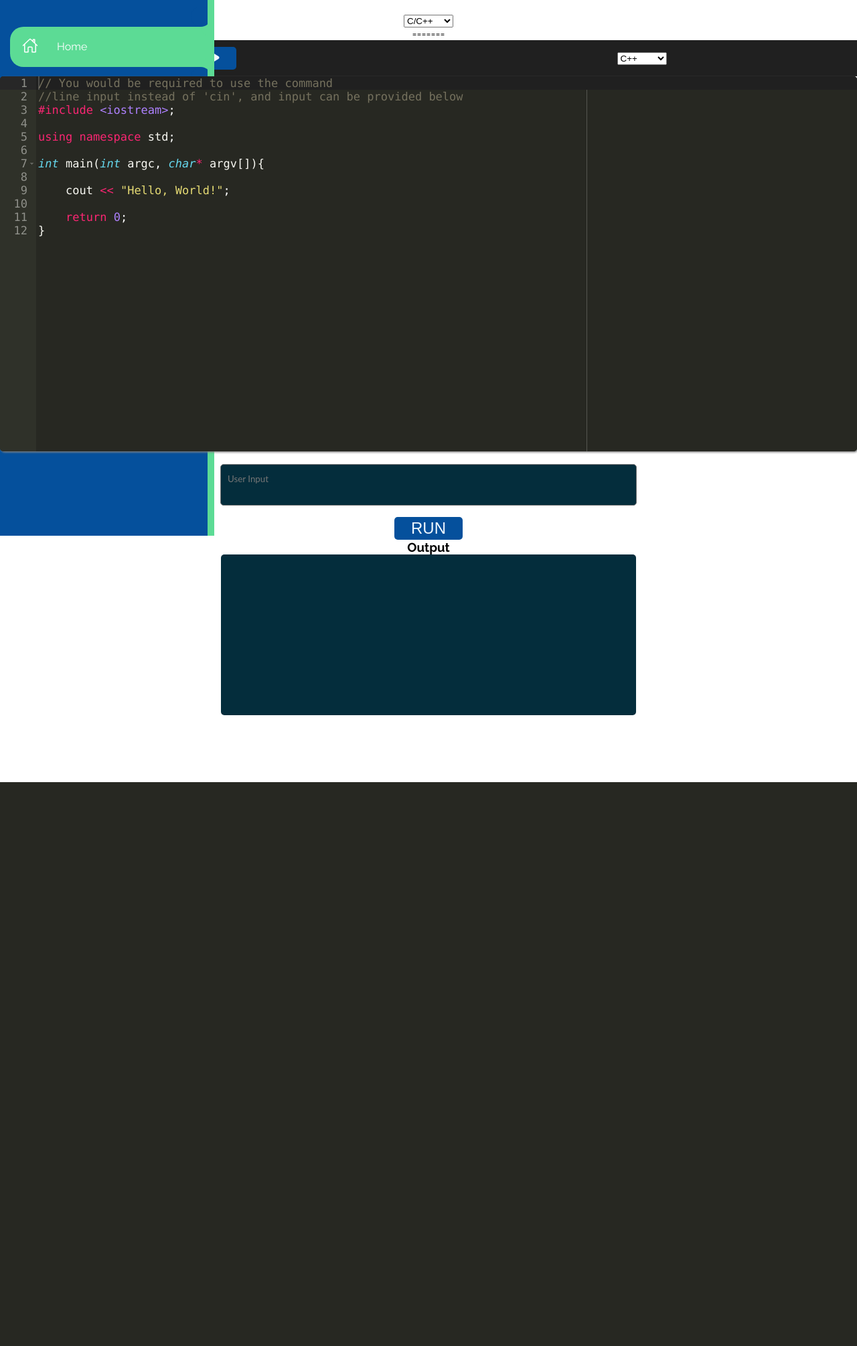
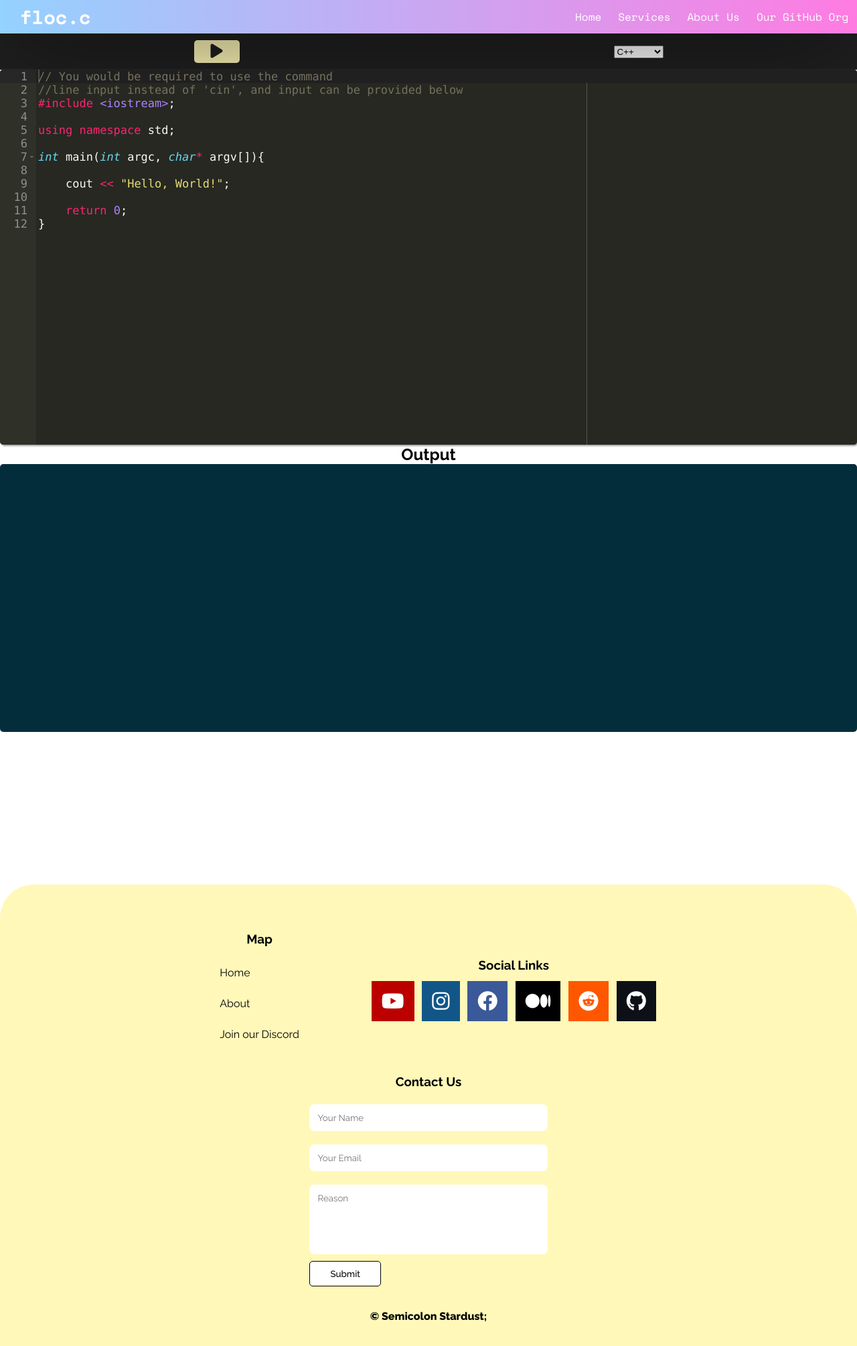
Before and after one commit to Maverick7274/Online-Compiler, a Node server app: page /compiler in a window 1280 px wide. Shown: the whole page at 67% size. Before the commit the page ends 1168 px from the top, so only its background shows below. Run offline with Node 20, Linux system fonts and the light colour scheme; some libraries are stand-ins or nearby versions.

Commit message:
fixed output newline bug

```diff
--- a/index.js
+++ b/index.js
@@ -105,8 +105,6 @@ app.post("/compiler/run", async (req, res) =>
 
     console.log(output)
 
-
-
     // Deleting the temp files if any
     fs.unlink(filepath, (err) => {
         if (err) throw err;
--- a/public/css/style.css
+++ b/public/css/style.css
@@ -8,6 +8,7 @@
     margin: 0;
     top: 0;
     user-select: none;
+    box-sizing: border-box;
 }
 /*----------------------------------------------- Variables ----------------------------------------------------- */
 
@@ -67,7 +68,6 @@ body
     width: 100%;
     height: 50px;
     background: linear-gradient(to right, #94D2FF , #FF7BE2);
-    position: fixed;
     color: white;
     z-index: 13;
     transition: all 0.3s;
@@ -755,8 +755,8 @@ textarea:focus
 {
     padding-top: 35px;
     border: none;
-    background: #05509c;
-    color: aliceblue;
+    background: #FFF8B9;
+    color: #202020;
     border-radius: 5px;
     padding: 20px 30px;
     cursor: pointer;
@@ -766,8 +766,7 @@ textarea:focus
 
 .button:hover
 {
-    background: #5cdb95;
-    color: #05386b;
+    background: #94D2FF;
 }
 
 .main-code-editor form
@@ -887,16 +886,15 @@ textarea:focus
     padding-bottom: 100px;
 }
 
-#output-container #output-display
-{
-    width: 600px;
-    height: 220px;
-    border-radius: 5px;
-    color: aliceblue;
-    background: #042d3c;
-    overflow:scroll;
-    padding: 10px;
-    line-height: 1.7;
+#output-container #output-display {
+	width: 100%;
+	height: 50vh;
+	border-radius: 5px;
+	color: aliceblue;
+	background: #042d3c;
+	overflow: scroll;
+	padding: 10px;
+	line-height: 1.7;
 }
 
 .output-screen
--- a/views/compiler.ejs
+++ b/views/compiler.ejs
@@ -21,82 +21,44 @@
 <body>
 
 
-    <nav id="navbar">
-        <div class="container_11a">
+    <nav class="nav">
+        <div class="nav-left">
+            <h1>
+                <a href="/">
+                    floc.c
+                </a>
+            </h1>
+        </div>
+        <div class="nav-right">
+            <div class="nav-tabs">
                 <ul>
-                <li class="container_11b  container_11d active">
+                    <li>
                         <a href="#">
-                        <span class="icon-11">
-                            <ion-icon name="home-outline"></ion-icon>
-                        </span>
-                        <span class="container_11c">Home</span>
+                            Home
                         </a>
                     </li>
-                <li class="container_11b">
+                    <li>
                         <a href="#">
-                        <span class="icon-11">
-                            <ion-icon name="cellular-outline"></ion-icon>
-                        </span>
-                        <span class="container_11c">Leaderboard</span>
+                            Services
                         </a>
                     </li>
-                <li class="container_11b">
-                    <a href="#">
-                        <span class="icon-11">
-                            <ion-icon name="person-outline"></ion-icon>
-                        </span>
-                        <span class="container_11c">Profile</span>
+                    <li>
+                        <a href="#about-us">
+                            About Us
                         </a>
                     </li>
-                <li class="container_11b">
+                    <li>
                         <a href="#">
-                        <span class="icon-11">
-                            <ion-icon name="cog-outline"></ion-icon>
-                        </span>
-                        <span class="container_11c">Settings</span>
+                            Our GitHub Org
                         </a>
                     </li>
-                <li class="container_11b">
-                    <a href="#">
-                        <span class="icon-11">
-                            <ion-icon name="help-outline"></ion-icon>
-                        </span>
-                        <span class="container_11c">Help</span>
-                    </a>
-
-                <li class="container_11b">
-                    <a href="#">
-                        <span class="icon-11">
-                            <ion-icon name="log-out-outline"></ion-icon>
-                        </span>
-                        <span class="container_11c">Sign Out</span>
-                    </a>
-                </li>
-
                 </ul>
-
             </div>
-
-    <nav>
-
+        </div>
     </nav>
 
+
     <section class="main-code-editor">
-
-
-        <h1>Input</h1>
-
-        <form action="/run" onsubmit="onCodeSubmit();" method="post">
-
-            <select name="language" id="lang-selector" onchange="langChange(this)">
-                <option value="cpp">C/C++</option>
-                <option value="py">Python</option>
-                <option value="go">Go Lang</option>
-                <option value="f90">Fortran</option>
-                <option value="java">Java</option>
-                <option value="php">PHP</option>
-            </select>
-=======
 
         <form action="/compiler/run" onsubmit="onCodeSubmit();" method="post">
 
@@ -115,24 +77,8 @@
             <div class="input-container">
                 <div id="editor"></div>
                 <textarea name="code_ide" id="editor-textarea"></textarea>
-
-
-                <!-- <div class="editor-footer"></div> -->
-            </div>
-            <br>
-
-            <div class="user-input">
-                <textarea class="user-input-textarea" placeholder="User Input"></textarea>
             </div>
 
-                <h3 id="heading">User Input</h3>
-                <textarea id="user-input" placeholder="your input comes here"></textarea>
-
-
-
-            <div class="container">
-                <button class="button" type="submit" name="submit_code">RUN</button>
-            </div>
 
 
 
@@ -143,12 +89,78 @@
     <section id="output-container">
         <h1>Output</h1>
         <div id="output-display">
-            <div class="output-screen">
-                <%= output %>
-            </div>
+            <%- output.replace(/\n/g, '<br>') %>
         </div>
     </section>
 
+
+
+    <footer>
+
+        <!-- Footer Body -->
+        <div class="footer-middle">
+            <!-- Left -->
+            <div class="footer-body-left">
+                <h3>
+                    Map
+                </h3>
+                <div class="maps">
+                    <a href="#">Home</a>
+                    <a href="#about-us">About</a>
+                    <a href="https://t.me/ukernaa" target="_blank">Join our Discord</a>
+                </div>
+            </div>
+
+            <!-- Center -->
+            <div class="footer-body-center">
+                <h3>
+                    Social Links
+                </h3>
+                <div class="links">
+                    <div class="links-top">
+                        <a href="#">
+                            <i class="fa-brands fa-youtube"></i>
+                        </a>
+                        <a href="#">
+                            <i class="fa-brands fa-instagram"></i>
+                        </a>
+                        <a href="#">
+                            <i class="fa-brands fa-facebook"></i>
+                        </a>
+                        <a href="#">
+                            <i class="fa-brands fa-medium"></i>
+                        </a>
+                        <a href="#">
+                            <i class="fa-brands fa-reddit"></i>
+                        </a>
+                        <a href="#">
+                            <i class="fa-brands fa-github"></i>
+                        </a>
+                    </div>
+                </div>
+            </div>
+
+            <!-- Right -->
+            <div class="footer-body-right">
+                <h3>
+                    Contact Us
+                </h3>
+                <form action="https://docs.google.com/forms/u/8/d/e/1FAIpQLSd05xtQ45U1izNwVt7GDCXcqh9gx07yykNjYIOXRbEuo6kpnQ/formResponse" method="post" target="_blank">
+                    <input type="text" class="footer-input" name="entry.498685830" placeholder="Your Name" required>
+                    <input type="email" class="footer-input" name="entry.2139897630" placeholder="Your Email" required>
+                    <textarea class="footer-input" name="entry.1548803137" cols="40" rows="5" placeholder="Reason" required></textarea>
+                    <button class="footer-btn" type="submit" target="_blank">Submit</button>
+                </form>
+            </div>
+
+
+        </div>
+
+        <!-- Footer Bottom -->
+        <div class="foot-bottom">
+            &#169; Semicolon Stardust;
+        </div>
+</footer>
 
 
     <!-- ICON PACKAGES -->
--- a/views/index.ejs
+++ b/views/index.ejs
@@ -13,7 +13,7 @@
     <nav class="nav">
         <div class="nav-left">
             <h1>
-                <a href="./index.html">
+                <a href="/">
                     floc.c
                 </a>
             </h1>
```
Also changed, not shown: 1 other file. Lines whose indentation alone changed are shown as unchanged.
